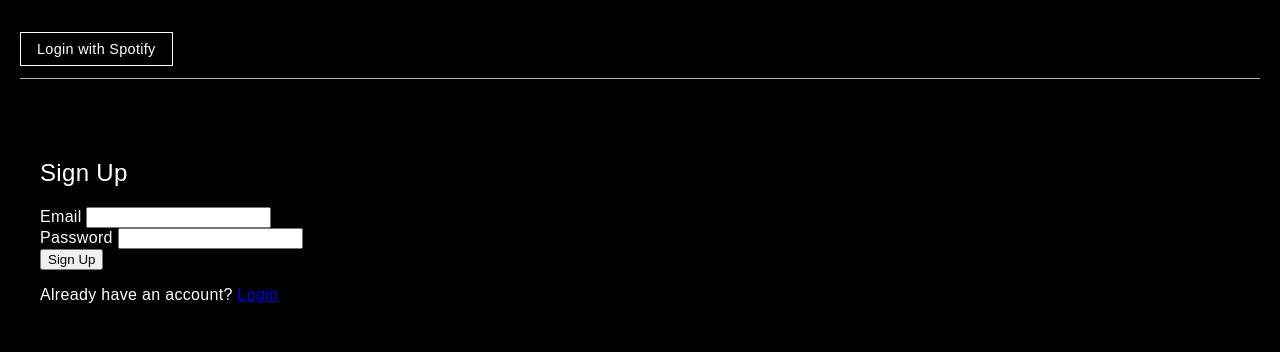
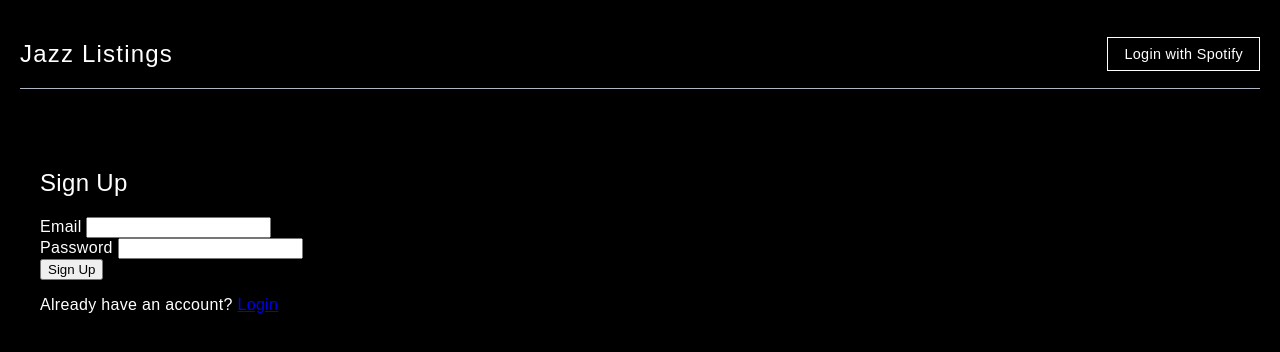
Before and after one commit to hack-c/jazzlistings, a Python web app: template templates/signup.html in a window 1280 px wide. Shown: the top 352 px of the page. Run offline with Jinja, Linux system fonts and the light colour scheme; the template is opened without the code that fills it, so the values that code supplies are empty; some web fonts are replaced.

Commit message:
add navigtaion

```diff
--- a/templates/base.html
+++ b/templates/base.html
@@ -131,6 +131,29 @@
             margin-bottom: 40px;
             padding: 20px 0;
             border-bottom: 1px solid var(--wp--preset--color--cyan-bluish-gray);
+            display: flex;
+            justify-content: space-between;
+            align-items: center;
+        }
+
+        .nav-left {
+            flex: 1;
+        }
+
+        .nav-right {
+            text-align: right;
+        }
+
+        .site-title {
+            color: var(--wp--preset--color--white);
+            text-decoration: none;
+            font-size: 1.5em;
+            font-weight: 300;
+            letter-spacing: 0.05em;
+        }
+
+        .site-title:hover {
+            color: var(--wp--preset--color--cyan-bluish-gray);
         }
 
         .wp-block-button__link {
@@ -224,6 +247,10 @@
 </head>
 <body>
     <nav>
+        <div class="nav-left">
+            <a href="{{ url_for('index') }}" class="site-title">Jazz Listings</a>
+        </div>
+        <div class="nav-right">
             {% if user %}
                 <span>Welcome, {{ user.email }}!</span>
                 <a href="{{ url_for('preferences') }}" class="wp-block-button__link">Preferences</a>
@@ -231,6 +258,7 @@
             {% else %}
                 <a href="{{ url_for('auth.login') }}" class="wp-block-button__link">Login with Spotify</a>
             {% endif %}
+        </div>
     </nav>
 
     <div class="content">
```
Lines whose indentation alone changed are shown as unchanged.
